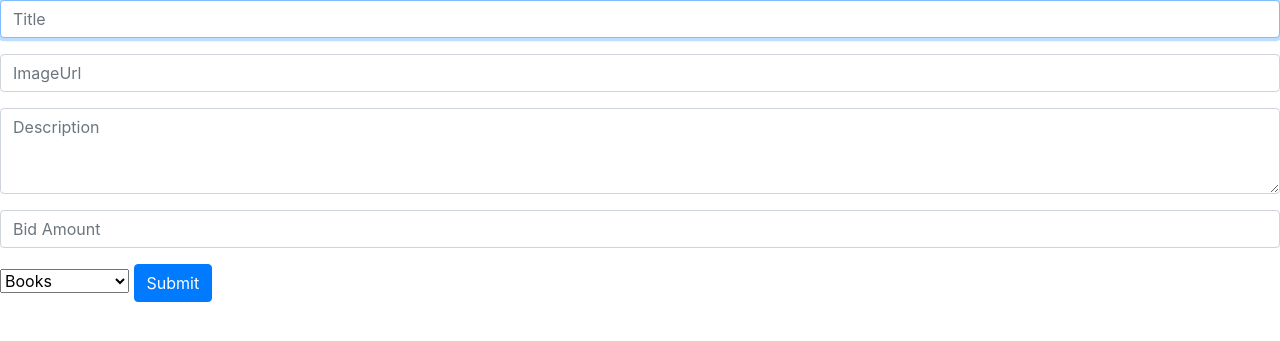
After one commit to Kenneth1ii/Commerces, a Django app: page /createlist in a window 1280 px wide. The commit adds this page. Shown: the top 341 px of the page. Run offline with Django 3.2, Linux system fonts and the light colour scheme; some libraries are stand-ins or nearby versions.

```diff
--- a/auctions/templates/auctions/newlisting.html
+++ b/auctions/templates/auctions/auctionlist.html
@@ -7,8 +7,11 @@
         <a href="{% url 'index' %}">Home</a>
         <h1>{{listing.title}}</h1>
         <img src={{listing.image}} height="300px" width="200px">
-        <!--message-->
+        {% if message %}
+        <h3>{{message}}</h3>
+        {% endif %}
         <form action="{% url 'auctionlist' listing.id %}" method="POST">
+            {% csrf_token %}
             <strong>{{listing.bid}}</strong>
             <input type="number" name="current">
             <input type="submit" value="Place Bid">
--- /dev/null
+++ b/auctions/templates/auctions/createlisting.html
@@ -0,0 +1,39 @@
+<!DOCTYPE html>
+<html lang="en">
+<head>
+    <meta charset="UTF-8">
+    <meta http-equiv="X-UA-Compatible" content="IE=edge">
+    <meta name="viewport" content="width=device-width, initial-scale=1.0">
+    <link rel="stylesheet" href="https://stackpath.bootstrapcdn.com/bootstrap/4.4.1/css/bootstrap.min.css">
+    <title>Document</title>
+</head>
+<body>
+
+
+    <form action="{% url 'createlist' %}" method="post">
+        {% csrf_token %}
+        <div class="form-group">
+            <input class="form-control" autofocus type="text" name="title" placeholder="Title">
+        </div>
+        <div class="form-group">
+            <input class="form-control" autofocus type="text" name="image" placeholder="ImageUrl">
+        </div>
+        <div class="form-group">
+            <textarea class="form-control" name="description" rows="3" placeholder="Description"></textarea>
+        </div>
+        <div class="form-group">
+            <input class="form-control" autofocus type="text" name="bid" placeholder="Bid Amount">
+        </div>
+
+        <select name="category">
+            {% for categories in Categories %}
+                <option value="{{categories}}">{{categories}}</option>
+            {% endfor %}
+        </select>
+
+        <input class="btn btn-primary" type="submit">
+    </form>
+
+
+</body>
+</html>
--- a/auctions/views.py
+++ b/auctions/views.py
@@ -66,8 +66,23 @@ def register(request):
 
 
 def auction_list(request, id):
-    return render(request, "auctions/newlisting.html", {
-        "listing": AuctionListing.objects.get(pk=id),
+    listing = AuctionListing.objects.get(pk=id)
+    if request.method == "POST":
+        a = int(request.POST["current"])
+        if a <= listing.bid.currentBid:
+            return render(request, 'auctions/auctionlist.html',{
+                "listing": listing,
+                "message": 'Your Current bid does not meet the minimum'
+            })
+        else:
+            listing.bid.currentBid = a
+            listing.bid.save() # save foreign key reference first.
+            return render(request, "auctions/auctionlist.html", {
+            "listing": listing,
+            })
+
+    return render(request, "auctions/auctionlist.html", {
+        "listing": listing,
     })
 
 def create_list(request):
```
Also changed, not shown: auctions/migrations/0002_auctionbids_auctioncomment_auctionlisting.py (added), auctions/migrations/0003_auto_20210417_2202.py (added), auctions/migrations/0004_auctionlisting_image.py (added), auctions/migrations/0005_auto_20210420_1959.py (added), auctions/migrations/0006_auto_20210422_0338.py (added), db.sqlite3.
